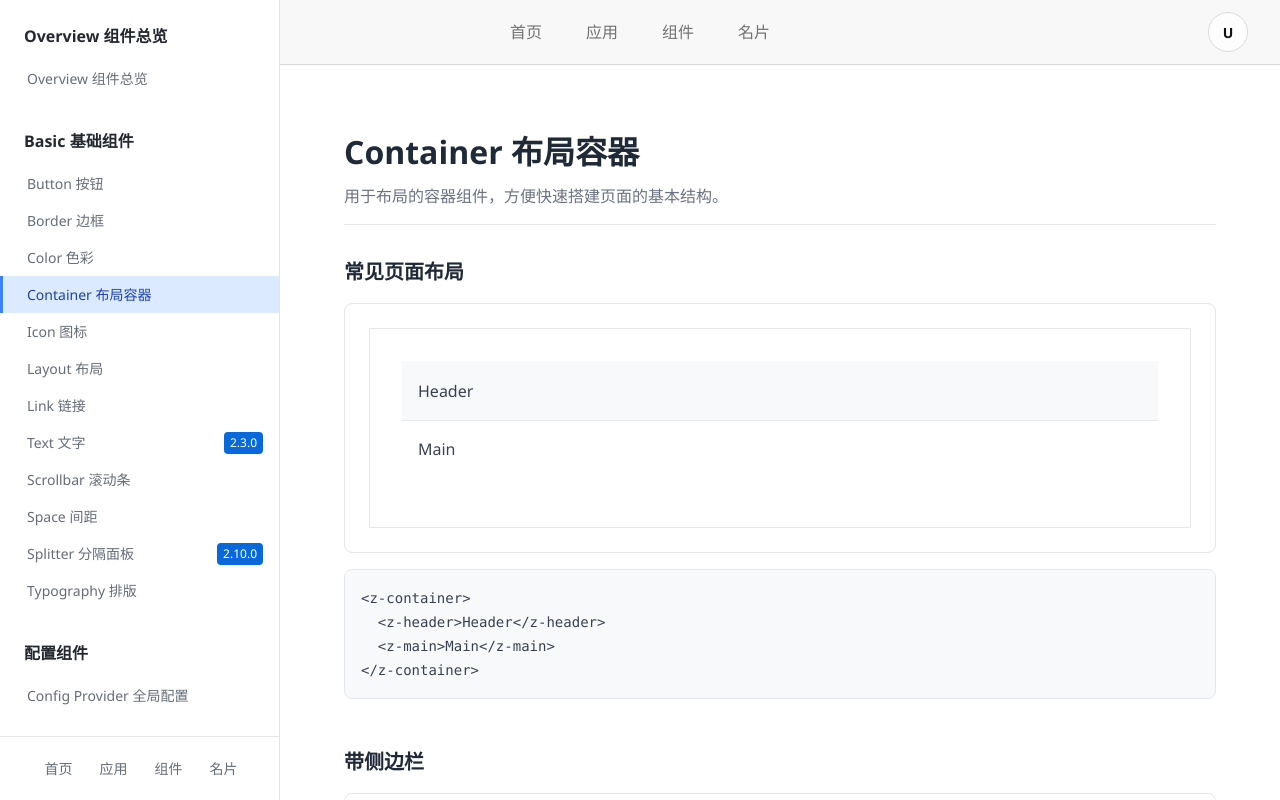
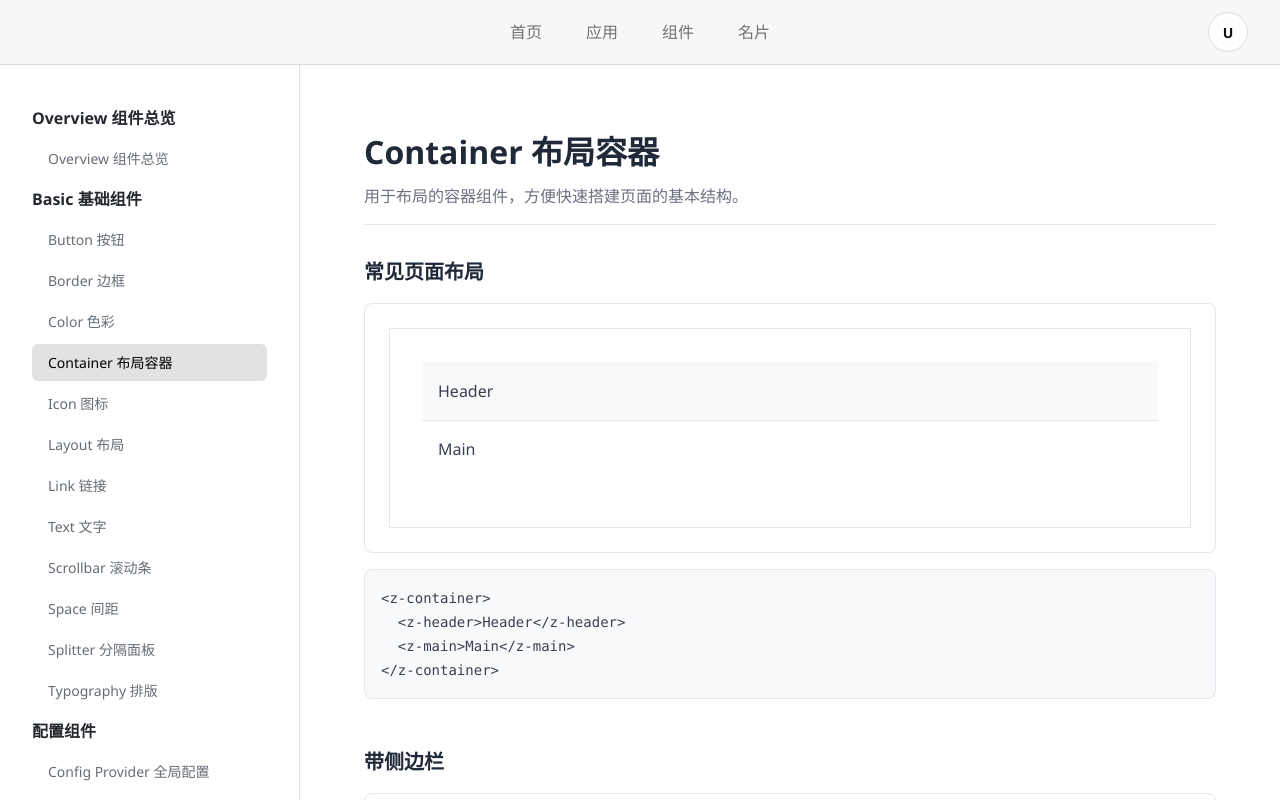
Before and after one commit to UnderHear-tools/UnderHear-Web, a Vue app in the folder UnderHear-frontend/: page /component/container in a window 1280 px wide. Shown: the top 800 px of the page. Built offline with nearby package versions, Linux system fonts and the light colour scheme.

Commit message:
优化CompoentLayout样式与布局

```diff
--- a/UnderHear-frontend/src/module/components/layout/ComponentLayout.vue
+++ b/UnderHear-frontend/src/module/components/layout/ComponentLayout.vue
@@ -6,7 +6,7 @@
       <div class="sidebar-content">
         <!-- Overview 组件总览 -->
         <div class="nav-section">
-          <h3 class="section-title">Overview 组件总览</h3>
+          <div class="section-title">Overview 组件总览</div>
           <router-link
             to="/component/overview"
             class="nav-item"
@@ -18,7 +18,7 @@
 
         <!-- Basic 基础组件 -->
         <div class="nav-section">
-          <h3 class="section-title">Basic 基础组件</h3>
+          <div class="section-title">Basic 基础组件</div>
           <router-link
             to="/component/button"
             class="nav-item"
@@ -68,14 +68,13 @@
           >
             Link 链接
           </router-link>
-          <div class="nav-item with-version">
+          <div class="nav-item">
             <router-link
               to="/component/text"
               :class="{ active: $route.path === '/component/text' }"
             >
               Text 文字
             </router-link>
-            <span class="version-tag">2.3.0</span>
           </div>
           <router-link
             to="/component/scrollbar"
@@ -91,14 +90,13 @@
           >
             Space 间距
           </router-link>
-          <div class="nav-item with-version">
+          <div class="nav-item">
             <router-link
               to="/component/splitter"
               :class="{ active: $route.path === '/component/splitter' }"
             >
               Splitter 分隔面板
             </router-link>
-            <span class="version-tag">2.10.0</span>
           </div>
           <router-link
             to="/component/typography"
@@ -111,7 +109,7 @@
 
         <!-- 配置组件 -->
         <div class="nav-section">
-          <h3 class="section-title">配置组件</h3>
+          <div class="section-title">配置组件</div>
           <router-link
             to="/component/config-provider"
             class="nav-item"
@@ -123,7 +121,7 @@
 
         <!-- Form 表单组件 -->
         <div class="nav-section">
-          <h3 class="section-title">Form 表单组件</h3>
+          <div class="section-title">Form 表单组件</div>
           <router-link
             to="/component/autocomplete"
             class="nav-item"
@@ -182,19 +180,14 @@
 <style scoped>
 .component-layout {
   display: flex;
-  min-height: 100vh;
-  background-color: #f8f9fa;
 }
 
 .sidebar {
-  width: 280px;
-  background-color: #fff;
+  width: 300px;
   border-right: 1px solid #e1e4e8;
   position: fixed;
-  top: 0;
   left: 0;
   height: 100vh;
-  z-index: 100;
   display: flex;
   flex-direction: column;
 }
@@ -202,74 +195,48 @@
 .sidebar-content {
   flex: 1;
   overflow-y: auto;
-  padding: 1.5rem 0;
+  padding: 2rem;
 }
 
 .nav-section {
-  margin-bottom: 2rem;
+  display: grid;
+  gap: 4px;
 }
 
 .section-title {
   font-size: 1rem;
   font-weight: 600;
   color: var(--font-black);
-  margin: 0 0 0.75rem 1.5rem;
-  padding: 0;
+  margin-top: 10px;
+  margin-bottom: 6px;
 }
 
 .nav-item {
   display: block;
-  padding: 0.5rem 1.5rem;
+  padding: 0.5rem 1rem;
   color: var(--font-gray);
   text-decoration: none;
   font-size: 0.875rem;
   transition: all 0.2s ease;
-  border-left: 3px solid transparent;
   position: relative;
+  border-radius: 6px;
 }
 
 .nav-item:hover {
-  background-color: #f6f8fa;
+  background-color: #f0f0f0;
   color: var(--font-black);
 }
 
 .nav-item.active {
-  background-color: #dbeafe;
-  color: #1e40af;
-  border-left-color: #3b82f6;
-  font-weight: 500;
-}
-
-.nav-item.with-version {
-  display: flex;
-  align-items: center;
-  justify-content: space-between;
-  padding: 0;
-}
-
-.nav-item.with-version a {
-  flex: 1;
-  padding: 0.5rem 0 0.5rem 1.5rem;
-  color: inherit;
-  text-decoration: none;
-}
-
-.version-tag {
-  background-color: var(--font-blue);
-  color: white;
-  font-size: 0.75rem;
-  padding: 0.125rem 0.375rem;
-  border-radius: 0.25rem;
-  margin-right: 1rem;
-  font-weight: 500;
+  background-color: #e2e2e2;
+  color: #000000;
 }
 
 .main-content {
   flex: 1;
-  margin-left: 280px;
+  margin-left: 300px;
+  margin-right: 300px;
   padding: 2rem;
-  background-color: #fff;
-  min-height: 100vh;
 }
 
 /* 底部导航 */
@@ -312,6 +279,11 @@
 }
 
 /* 响应式设计 */
+@media (max-width: 1420px) {
+  .main-content {
+    margin-right: 0px;
+  }
+}
 @media (max-width: 768px) {
   .sidebar {
     transform: translateX(-100%);
```
